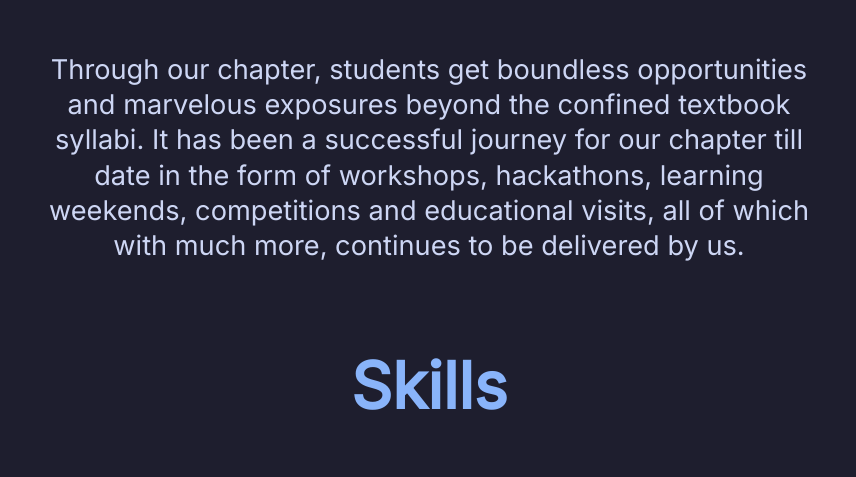
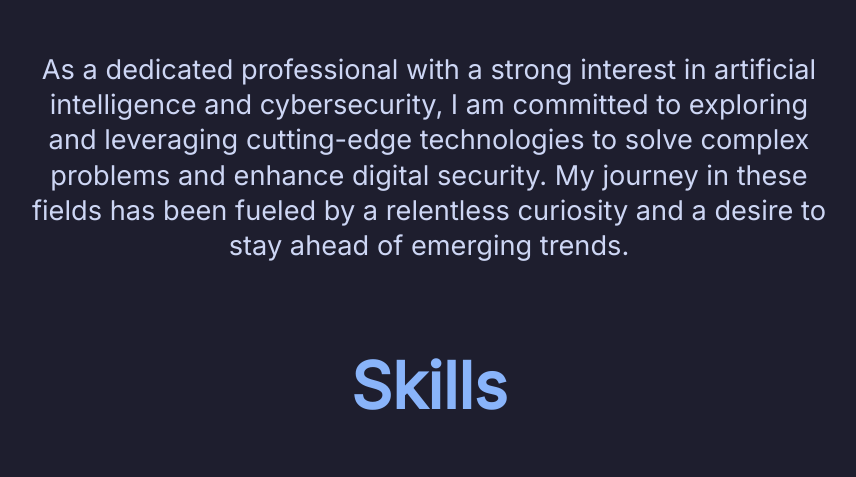
Before and after one commit to tanishaguptaa115/My-Portfolio., a plain HTML site: page index.html in a window 1280 px wide. Shown: the part 1170-1647 px from the top of the page, without its empty margins (211-1067 px from the left). Drawn offline with Linux system fonts and the light colour scheme.

Commit message:
Update index.html

```diff
--- a/index.html
+++ b/index.html
@@ -48,11 +48,9 @@
        My goal is to contribute to impactful projects that push the boundaries of innovation. I'm keen to gain practical experience through internships, projects and collaborations.
        I'm excited about the endless possibilities in the tech world and look forward to connecting with like-minded professionals to learn, grow and make a difference.
     </p>
-    <p>Through our chapter, students get boundless opportunities and marvelous
-        exposures beyond the confined textbook syllabi. It has been a successful
-        journey for our chapter till date in the form of workshops, hackathons,
-        learning weekends, competitions and educational visits, all of which
-        with much more, continues to be delivered by us.</p>
+    <p>As a dedicated professional with a strong interest in artificial intelligence and cybersecurity,
+       I am committed to exploring and leveraging cutting-edge technologies to solve complex problems and enhance digital security.
+       My journey in these fields has been fueled by a relentless curiosity and a desire to stay ahead of emerging trends.
 
   </section>
 
```
